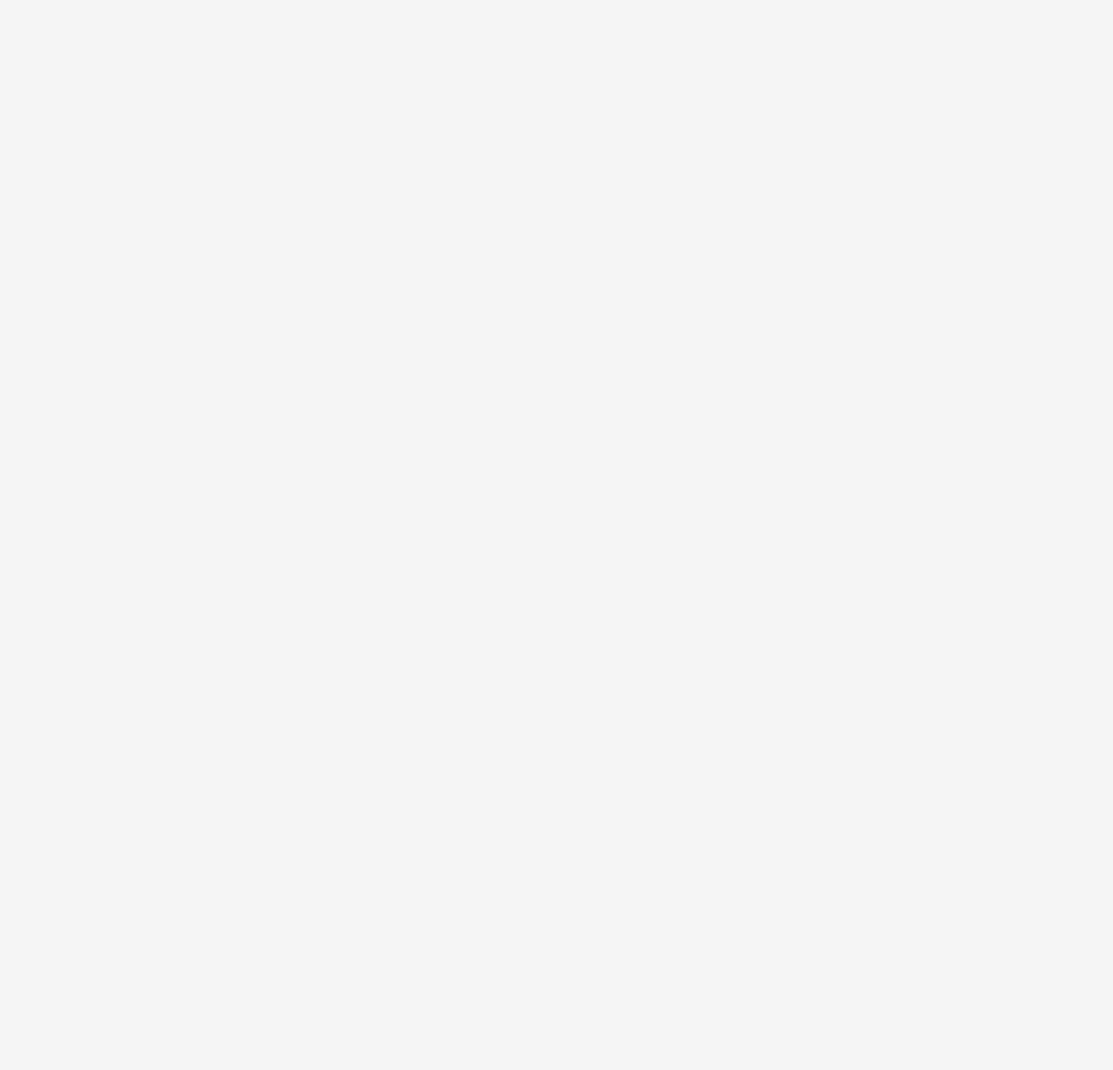
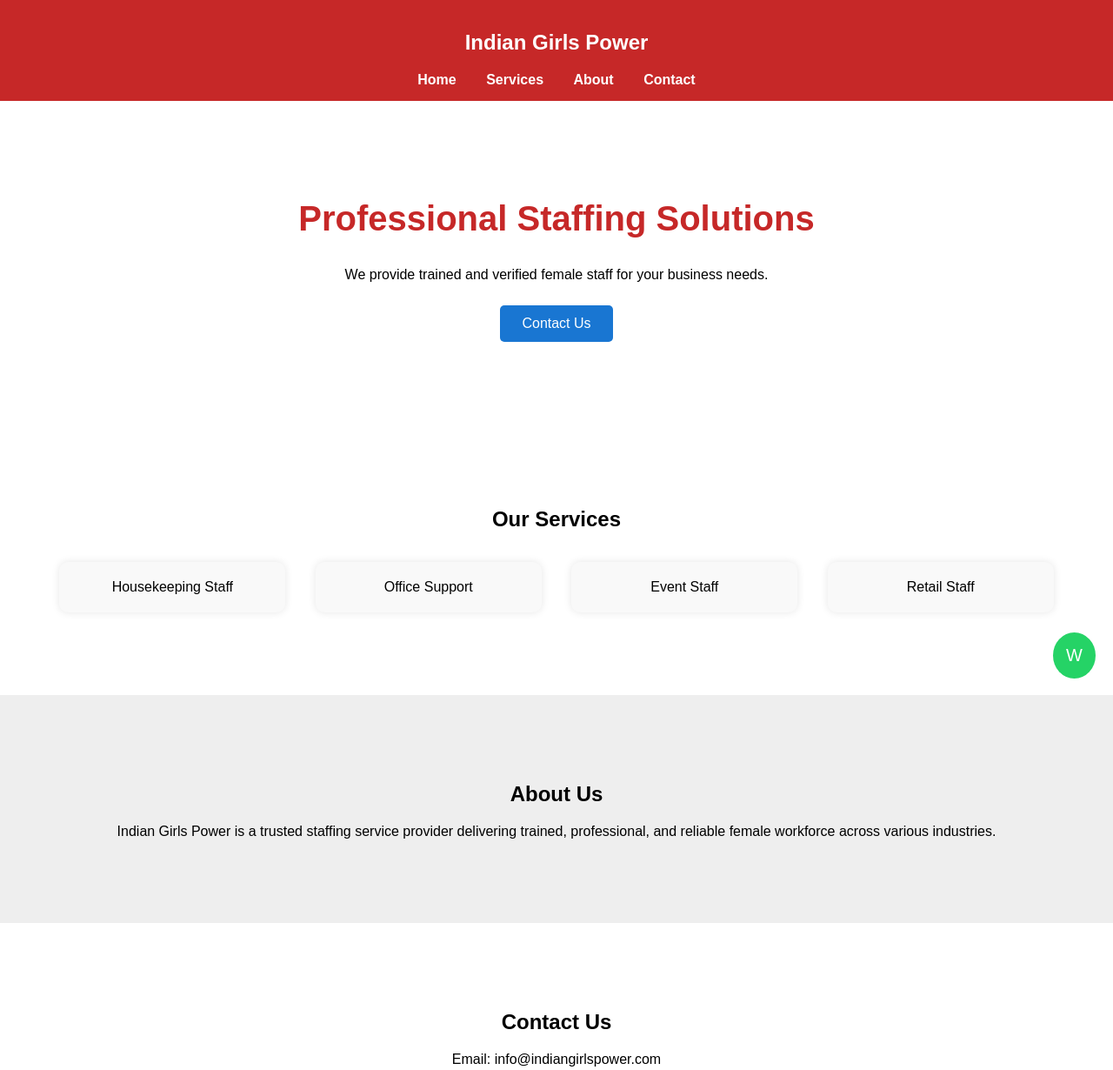
Before and after one commit to rohitku0009/Indian-Girl-Power, a plain HTML site: page index.html in a window 1280 px wide. Shown: the top 1230 px of the page at 87% size. Before the commit the page ends 800 px from the top, so only its background shows below. Drawn offline with Linux system fonts and the light colour scheme.

Commit message:
Update index.html

```diff
--- a/index.html
+++ b/index.html
@@ -22,6 +22,7 @@ padding:15px 0;
   text-align:center;
   position:sticky;
   top:0;
+  z-index:1000;
 }
 
 nav a {
@@ -31,8 +32,12 @@ text-decoration:none;
   font-weight:bold;
 }
 
+nav a:hover {
+  text-decoration:underline;
+}
+
 section {
-padding:60px 20px;
+  padding:80px 20px;
   text-align:center;
 }
 
@@ -42,6 +47,7 @@ background:white;
 
 .hero h1 {
   color:#c62828;
+  font-size:40px;
 }
 
 .btn {
@@ -54,6 +60,10 @@ text-decoration:none;
   border-radius:5px;
 }
 
+.btn:hover {
+  background:#0d47a1;
+}
+
 .services {
   background:#fff;
 }
@@ -62,8 +72,8 @@ background:#fff;
   display:inline-block;
   background:#f9f9f9;
   padding:20px;
-margin:10px;
-width:200px;
+  margin:15px;
+  width:220px;
   border-radius:10px;
   box-shadow:0 0 10px rgba(0,0,0,0.1);
 }
@@ -88,4 +98,58 @@ text-align:center;
   position:fixed;
   bottom:20px;
   right:20px;
-background
+  background:#25D366;
+  color:white;
+  padding:15px;
+  border-radius:50%;
+  text-decoration:none;
+  font-size:20px;
+}
+</style>
+</head>
+
+<body>
+
+<header>
+  <h2>Indian Girls Power</h2>
+  <nav>
+    <a href="#home">Home</a>
+    <a href="#services">Services</a>
+    <a href="#about">About</a>
+    <a href="#contact">Contact</a>
+  </nav>
+</header>
+
+<section class="hero" id="home">
+  <h1>Professional Staffing Solutions</h1>
+  <p>We provide trained and verified female staff for your business needs.</p>
+  <a href="#contact" class="btn">Contact Us</a>
+</section>
+
+<section class="services" id="services">
+  <h2>Our Services</h2>
+  <div class="service-box">Housekeeping Staff</div>
+  <div class="service-box">Office Support</div>
+  <div class="service-box">Event Staff</div>
+  <div class="service-box">Retail Staff</div>
+</section>
+
+<section class="about" id="about">
+  <h2>About Us</h2>
+  <p>Indian Girls Power is a trusted staffing service provider delivering trained, professional, and reliable female workforce across various industries.</p>
+</section>
+
+<section class="contact" id="contact">
+  <h2>Contact Us</h2>
+  <p>Email: info@indiangirlspower.com</p>
+  <p>Phone: +91 9876543210</p>
+</section>
+
+<footer>
+  © 2026 Indian Girls Power. All Rights Reserved.
+</footer>
+
+<a href="https://wa.me/919876543210" class="whatsapp" target="_blank">W</a>
+
+</body>
+</html>
```
Lines whose indentation alone changed are shown as unchanged.
